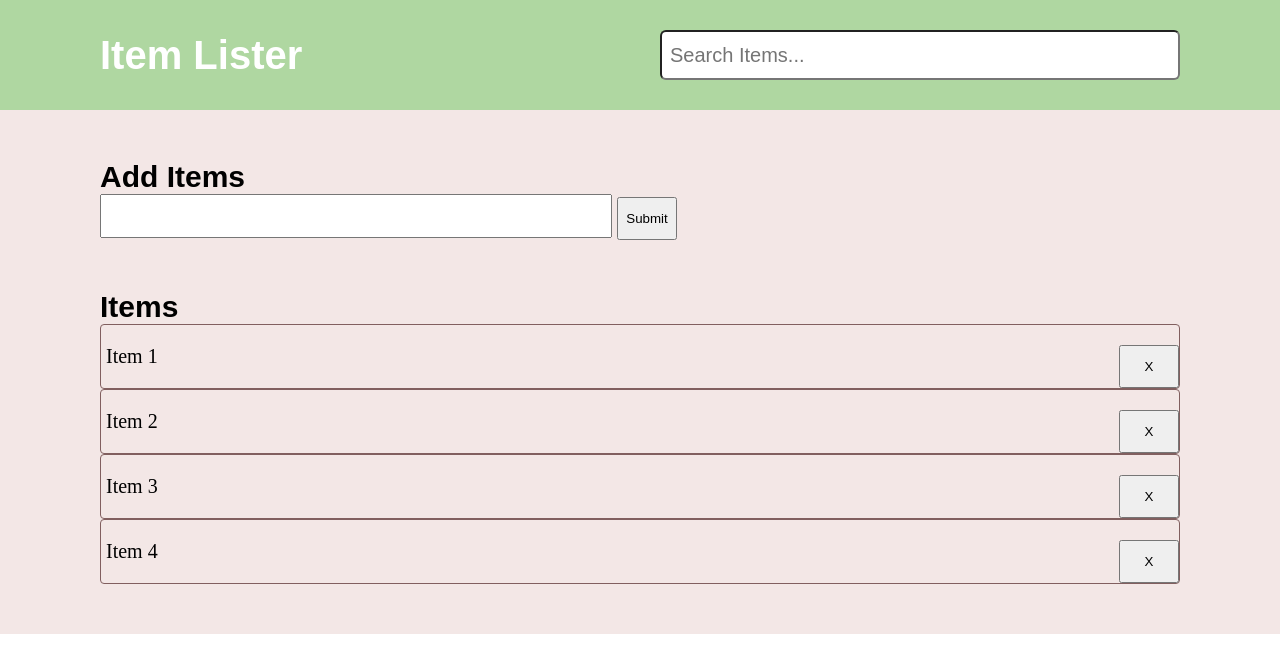
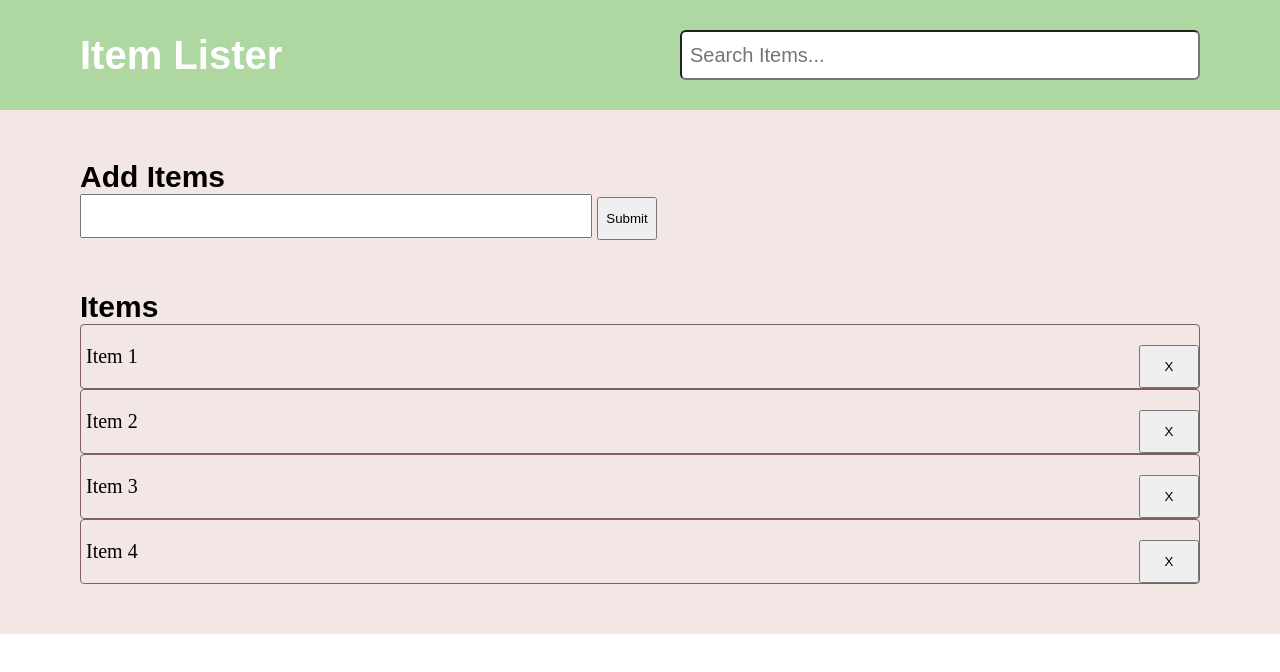
Before and after one commit to aisha-sk/item-lister, a plain HTML site: page index.html in a window 1280 px wide. Drawn offline with Linux system fonts and the light colour scheme.

Commit message:
Edited padding

```diff
--- a/style.css
+++ b/style.css
@@ -4,8 +4,8 @@
 }
 
 .row {
-    padding-left: 100px;
-    padding-right:100px;
+    padding-left: 80px;
+    padding-right:80px;
     padding-top:30px;
     padding-bottom:30px;
     display:flex;
@@ -33,8 +33,8 @@
 
 .card {
     display:flex;
-    padding-left:100px;
-    padding-right:100px;
+    padding-left:80px;
+    padding-right:80px;
     padding-top:50px;
     padding-bottom:50px;
     font-size:20px;
```
